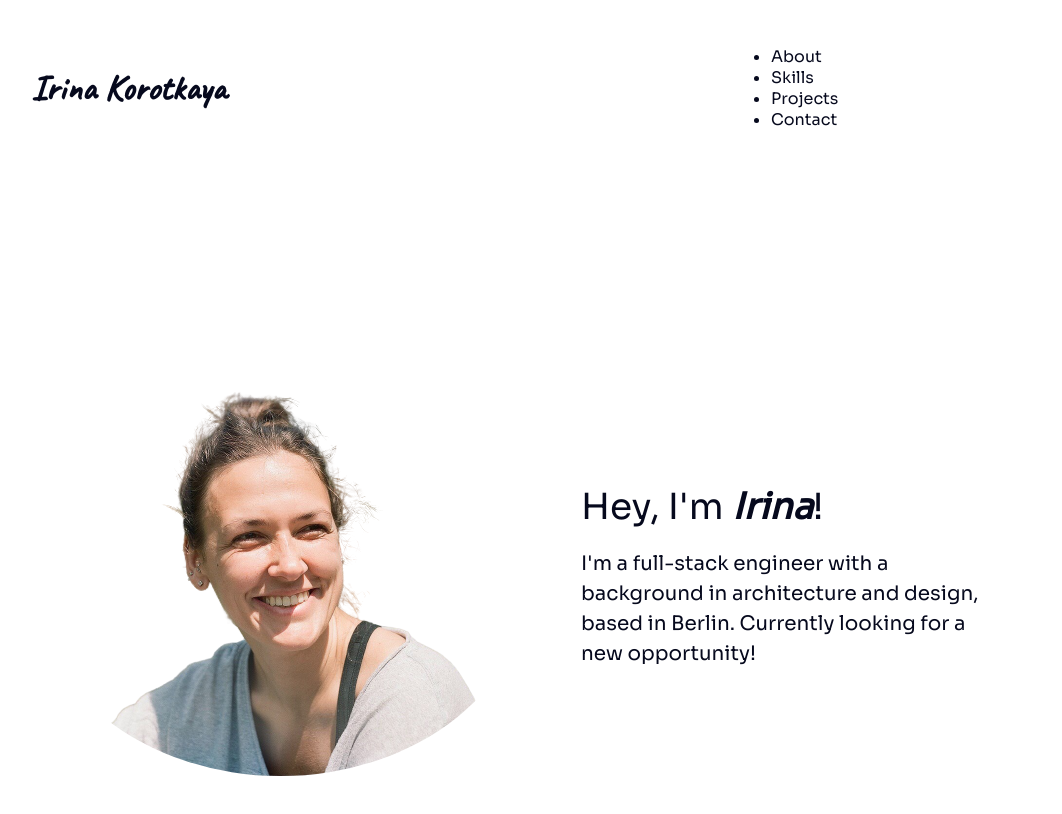
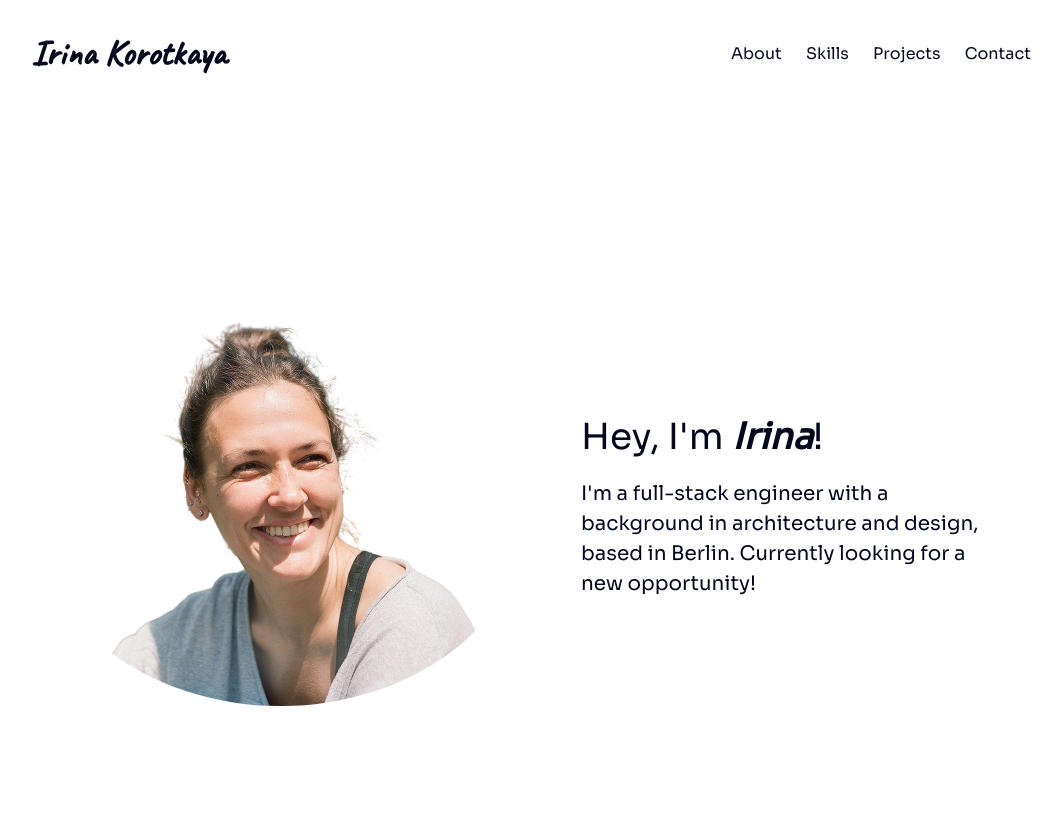
Before and after one commit to ikorotkaya/korotkaya-com, a React (Create React App) app: page / in a window 1280 px wide. Shown: the top 814 px of the page, without its empty margins (109-1171 px from the left). Built offline with nearby package versions, Linux system fonts and the light colour scheme.

Commit message:
Use array of sections to map through them and simplify the code

```diff
--- a/src/components/Navbar.tsx
+++ b/src/components/Navbar.tsx
@@ -1,45 +1,23 @@
 import { Link } from "react-scroll";
+
+const sections = [
+  { id: "about", text: "About" },
+  { id: "skills", text: "Skills" },
+  { id: "projects", text: "Projects" },
+  { id: "contact", text: "Contact" },
+];
 
 export function Navbar() {
   return (
     <div className="app__navbar">
       <div className="navbar__logo">Irina Korotkaya</div>
       <nav className="navbar__links">
-        <ul>
-          <li>
-            <Link to="about" smooth={true} duration={500}>
-              About
-            </Link>
-          </li>
-          <li>
-            <Link to="skills" smooth={true} duration={500}>
-              Skills
-            </Link>
-          </li>
-          <li>
-            <Link to="projects" smooth={true} duration={500}>
-              Projects
-            </Link>
-          </li>
-          <li>
-            <Link to="contact" smooth={true} duration={500}>
-              Contact
-            </Link>
-          </li>
-        </ul>
+        {sections.map((section) => (
+          <Link key={section.id} to={section.id} smooth={true} duration={500}>
+            {section.text}
+          </Link>
+        ))}
       </nav>
-      {/* <a className="navbar__link" href="#about">
-          About
-        </a>
-        <a className="navbar__link" href="#projects">
-          Skills
-        </a>
-        <a className="navbar__link" href="#projects">
-          Projects
-        </a>
-        <a className="navbar__link" href="#contact">
-          Contact
-        </a> */}
     </div>
   );
 }
```
